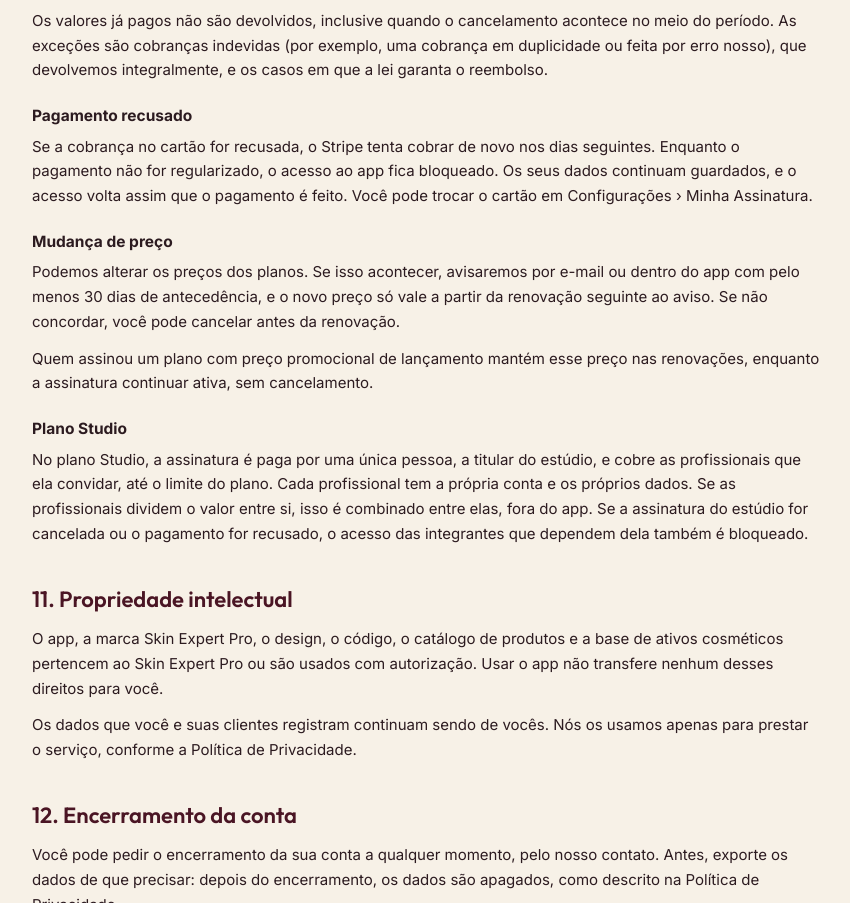
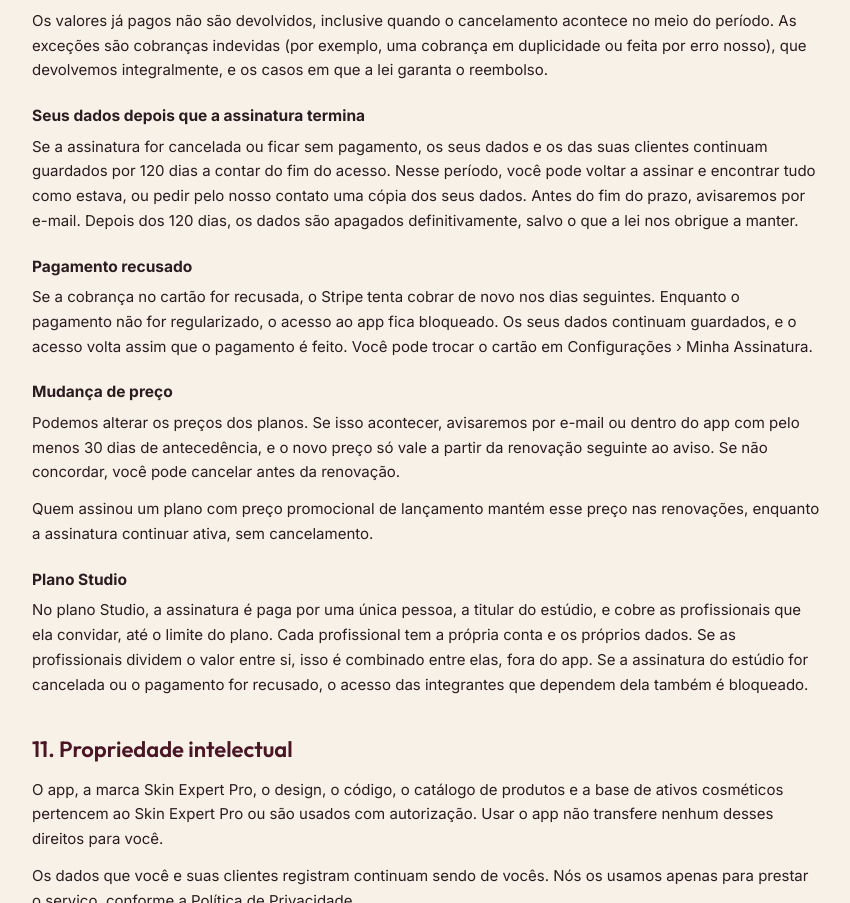
Before and after one commit to skinexpertpro/skinexpertpro-site, a plain HTML site: page termos.html in a window 1280 px wide. Shown: the part 3617-4520 px from the top of the page, without its empty margins (214-1064 px from the left). Drawn offline with Linux system fonts and the light colour scheme.

Commit message:
Termos e Privacidade: dados guardados por 120 dias após o fim da assinatura
Co-Authored-By: Claude Opus 5.5 <noreply@anthropic.com>
Claude-Session: https://claude.ai/code/session_018rburV9PFSoZboBjaCu2KL

```diff
--- a/termos.html
+++ b/termos.html
@@ -151,6 +151,8 @@
     <h3>Cancelamento e reembolso</h3>
     <p>Você pode cancelar a qualquer momento, em Configurações › Minha Assinatura. O cancelamento impede a próxima cobrança, e o acesso continua normalmente até o fim do período já pago.</p>
     <p>Os valores já pagos não são devolvidos, inclusive quando o cancelamento acontece no meio do período. As exceções são cobranças indevidas (por exemplo, uma cobrança em duplicidade ou feita por erro nosso), que devolvemos integralmente, e os casos em que a lei garanta o reembolso.</p>
+    <h3>Seus dados depois que a assinatura termina</h3>
+    <p>Se a assinatura for cancelada ou ficar sem pagamento, os seus dados e os das suas clientes continuam guardados por 120 dias a contar do fim do acesso. Nesse período, você pode voltar a assinar e encontrar tudo como estava, ou pedir pelo nosso contato uma cópia dos seus dados. Antes do fim do prazo, avisaremos por e-mail. Depois dos 120 dias, os dados são apagados definitivamente, salvo o que a lei nos obrigue a manter.</p>
     <h3>Pagamento recusado</h3>
     <p>Se a cobrança no cartão for recusada, o Stripe tenta cobrar de novo nos dias seguintes. Enquanto o pagamento não for regularizado, o acesso ao app fica bloqueado. Os seus dados continuam guardados, e o acesso volta assim que o pagamento é feito. Você pode trocar o cartão em Configurações › Minha Assinatura.</p>
     <h3>Mudança de preço</h3>
```
Also changed, not shown: privacidade.html (+1 -0 lines).
